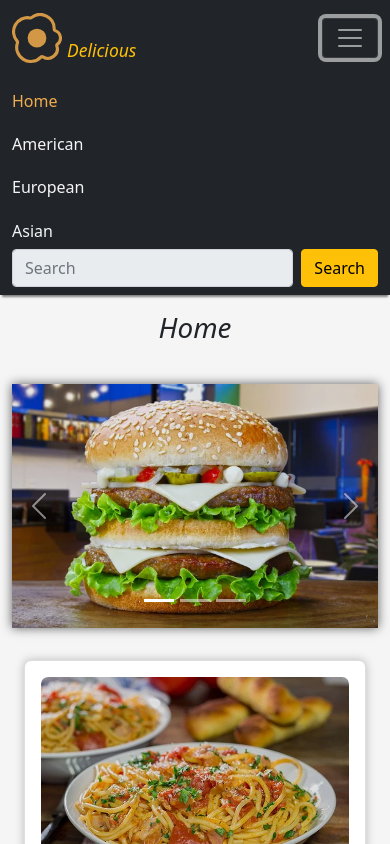
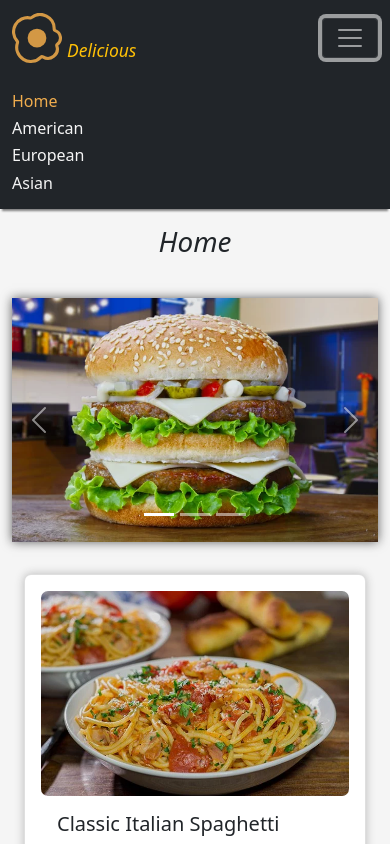
Before and after one commit to Sabajmukhadze1996/food-info, a React (Create React App) app: page / in a window 390 px wide. Both pictures are taken after a click on the button 350 px from the left and 38 px from the top of the page. Shown: the top 844 px of the page. Built offline with nearby package versions, Linux system fonts and the light colour scheme.

Commit message:
search removed

```diff
--- a/public/index.html
+++ b/public/index.html
@@ -5,7 +5,7 @@
     <meta http-equiv="X-UA-Compatible" content="IE=edge">
     <meta name="viewport" content="width=device-width, initial-scale=1.0">
     <link href="https://cdn.jsdelivr.net/npm/bootstrap@5.1.3/dist/css/bootstrap.min.css" rel="stylesheet" integrity="sha384-1BmE4kWBq78iYhFldvKuhfTAU6auU8tT94WrHftjDbrCEXSU1oBoqyl2QvZ6jIW3" crossorigin="anonymous">
-    <title>Savarjisho App</title>
+    <title>Food-Info App</title>
   </head>
   <body>
     <div id="root"></div>
--- a/src/App.js
+++ b/src/App.js
@@ -1,5 +1,6 @@
 import React from 'react';
 import {BrowserRouter as Router, Routes, Route} from 'react-router-dom';
+import { useEffect, useState } from 'react';
 import { Home } from './components/Home'; //home component
 import{ Navbar} from './components/Navbar'; //home component
 import { Footer } from './components/Footer'; //home component
@@ -30,6 +31,9 @@ import { SeeMoreSingaporeanCrab } from './seemoreasianfoods/SeeMoreSingaporeanCr
 import { SeeMoreKoreanKimchi } from './seemoreasianfoods/SeeMoreKoreanKimchi';
 import { SeeMoreThailandSom } from './seemoreasianfoods/SeeMoreThailandSom';
 import { SeeMoreNepalMomos } from './seemoreasianfoods/SeeMoreNepalMomos';
+
+
+
 
 const App = () => {
 
--- a/src/components/Navbar.js
+++ b/src/components/Navbar.js
@@ -1,13 +1,21 @@
 import React from 'react'
 import MainLogo from '../svgfiles/egg-logo.svg'
-import { NavLink } from 'react-router-dom';
+import { NavLink} from 'react-router-dom';
+import { useState } from 'react';
+import { useEffect } from 'react';
+import { SpanishPaellaInfo } from './SpanishPaellaInfo';
 
 
 export const Navbar = () => {
 
-  return (
+
+  const handleSubmit = (e) => {
+    e.preventDefault();
+  }
+
+  return(
    <>
-    <nav className="navbar navbar-expand-lg sticky-top navbar-dark bg-dark py-2">
+    <nav className="navbar navbar-expand-sm sticky-top navbar-dark bg-dark py-2">
   <div className="container-fluid">
     <div className="navbar-brand ">
     <img src={MainLogo} alt="logo" style={{width: '50px'}}/>
@@ -20,16 +28,12 @@ export const Navbar = () => {
       <span className="navbar-toggler-icon"></span>
     </button>
     <div className="collapse navbar-collapse" id="navbarTogglerDemo02">
-      <ul className="navbar-nav me-auto mb-2 mb-lg-0 d-flex justify-content-evenly gap-4 mt-4 w-75 h6">
+      <ul className="navbar-nav me-auto mb-2 mb-lg-0 d-flex justify-content-evenly gap-2 mt-4 w-100 h6">
         <NavLink to="/">Home</NavLink>
         <NavLink to="/americanpage">American</NavLink>
         <NavLink to="/europeanpage">European</NavLink>
         <NavLink to="/asianpage">Asian</NavLink>
       </ul>
-      <form className="d-flex">
-        <input id="search"  className="form-control me-2" type="search" placeholder="Search" aria-label="Search" disabled/>
-        <button className="btn btn-warning" type="button">Search</button>
-      </form>
     </div>
   </div>
 </nav>
```
